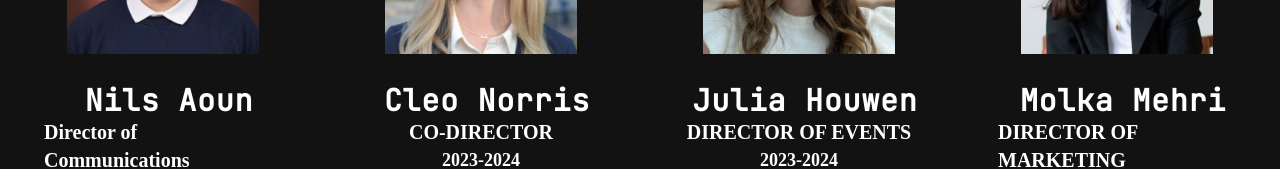
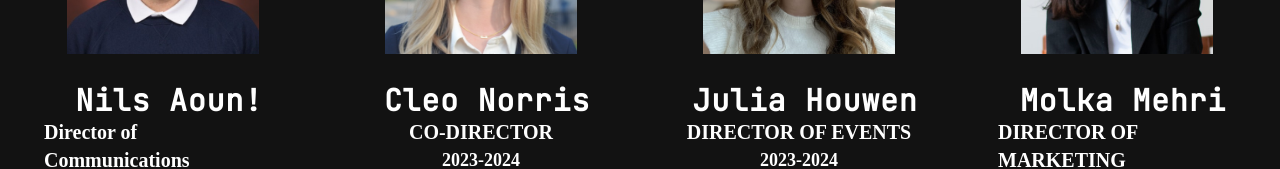
Before and after one commit to ivndrae/EJC-Website, a React (Vite) app: page /#/team in a window 1280 px wide. Shown: the part 7922-8091 px from the top of the page. Built offline with nearby package versions, Linux system fonts and the light colour scheme; a web font is replaced by a local one.

Commit message:
little edit to test if it will publish

```diff
--- a/src/Team.tsx
+++ b/src/Team.tsx
@@ -135,7 +135,7 @@ function Team() {
                 {Alumni(dane, "Dane Malenfant", "CONTENT WRITER", "2021-2023")}
                 {Alumni(chloe, "Chloe Currie", "DIRECTOR OF CONTENT", "2021-2023")}
                 {Alumni(itai, "Itai Epstein", "DIRECTOR OF WEB OPERATIONS / CONTENT WRITER", "2021-2023")}
-                {Alumni(nils, "Nils Aoun", "Director of Communications", "2021-2023")}
+                {Alumni(nils, "Nils Aoun!", "Director of Communications", "2021-2023")}
                 {Alumni(cleo, "Cleo Norris", "CO-DIRECTOR", "2023-2024")}
                 {Alumni(julia, "Julia Houwen", "DIRECTOR OF EVENTS", "2023-2024")}
                 {Alumni(molka, "Molka Mehri", "DIRECTOR OF MARKETING", "2023-2024")}
```
